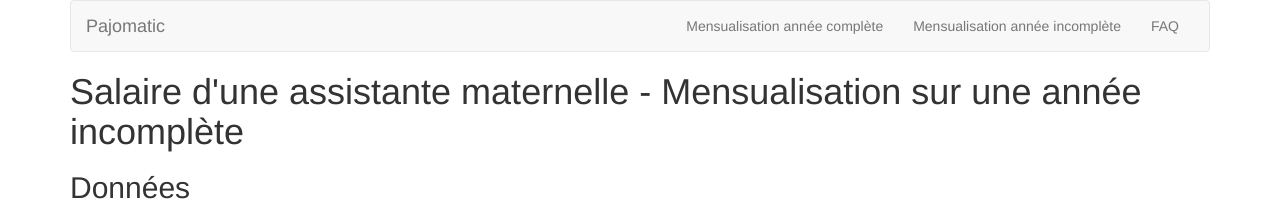
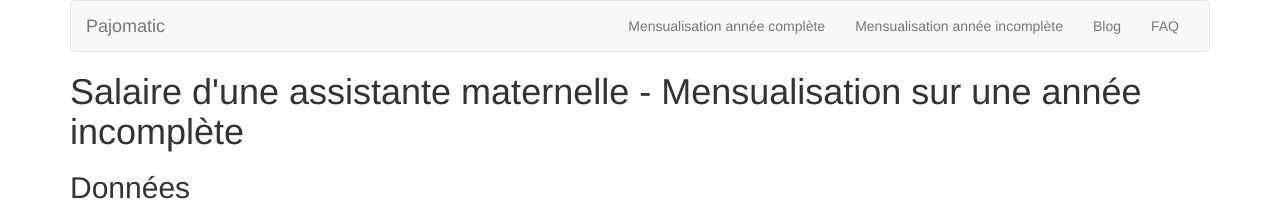
Before and after one commit to tut-tuuut/pajomatic, a Jekyll site: the page built from index.html, in a window 1280 px wide. Shown: the top 210 px of the page. Built offline with Jekyll 4.4.1, drawn with Linux system fonts in a browser that asks for light colours.

Commit message:
Fix layouts for use on /blog/ path

```diff
--- a/_includes/head.html
+++ b/_includes/head.html
@@ -6,9 +6,9 @@
     <title>{% if page.title %}{{ page.title }}{% else %}{{ site.title }}{% endif %}</title>
     <meta name="description" content="{{ site.description }}">
 
-    <link rel="stylesheet" href="css/bootstrap.min.css">
-    <link rel="stylesheet" href="css/adjust.css">
-    <link rel="canonical" href="{{ page.url | replace:'index.html','' | prepend: site.baseurl | prepend: site.url }}">
+    <link rel="stylesheet" href="{{ site.baseurl }}css/bootstrap.min.css">
+    <link rel="stylesheet" href="{{ site.baseurl }}css/adjust.css">
+    <link rel="canonical" href="{{ page.url | replace:'index.html','' | prepend: site.baseurl }}">
     <!-- HTML5 shim and Respond.js for IE8 support of HTML5 elements and media queries -->
     <!-- WARNING: Respond.js doesn't work if you view the page via file:// -->
     <!--[if lt IE 9]>
--- a/_includes/header.html
+++ b/_includes/header.html
@@ -24,9 +24,10 @@
     <div class="collapse navbar-collapse" id="bs-example-navbar-collapse-1">
 
       <ul class="nav navbar-nav navbar-right">
-        <li><a href="annee-complete.html">Mensualisation année complète</a></li>
-        <li><a href="index.html">Mensualisation année incomplète</a></li>
-        <li><a href="faq.html">FAQ</a></li>
+        <li><a href="{{ site.baseurl }}annee-complete.html">Mensualisation année complète</a></li>
+        <li><a href="{{ site.baseurl }}index.html">Mensualisation année incomplète</a></li>
+        <li><a href="{{ site.baseurl }}blog">Blog</a></li>
+        <li><a href="{{ site.baseurl }}faq.html">FAQ</a></li>
       </ul>
     </div>
   </div>
--- a/_layouts/default.html
+++ b/_layouts/default.html
@@ -8,15 +8,15 @@
       {% include footer.html %}
     </div>
     <!-- jQuery (necessary for Bootstrap's JavaScript plugins) -->
-    <script src="js/jquery-1.11.2.min.js"></script>
+    <script src="{{ site.baseurl }}js/jquery-1.11.2.min.js"></script>
     <!-- Include all compiled plugins (below), or include individual files as needed -->
-    <script src="js/bootstrap.min.js"></script>
-    <script src="js/url2form.js"></script>
-    <script src="js/jquery.validate.js"></script>
-    <script src="js/model.js"></script>
-    <script src="js/view.js"></script>
+    <script src="{{ site.baseurl }}js/bootstrap.min.js"></script>
+    <script src="{{ site.baseurl }}js/url2form.js"></script>
+    <script src="{{ site.baseurl }}js/jquery.validate.js"></script>
+    <script src="{{ site.baseurl }}js/model.js"></script>
+    <script src="{{ site.baseurl }}js/view.js"></script>
     {% if page.controller %}
-    <script src="js/controller-{{ page.controller }}.js"></script>
+    <script src="{{ site.baseurl }}js/controller-{{ page.controller }}.js"></script>
     {% endif %}
   </body>
 </html>
```
